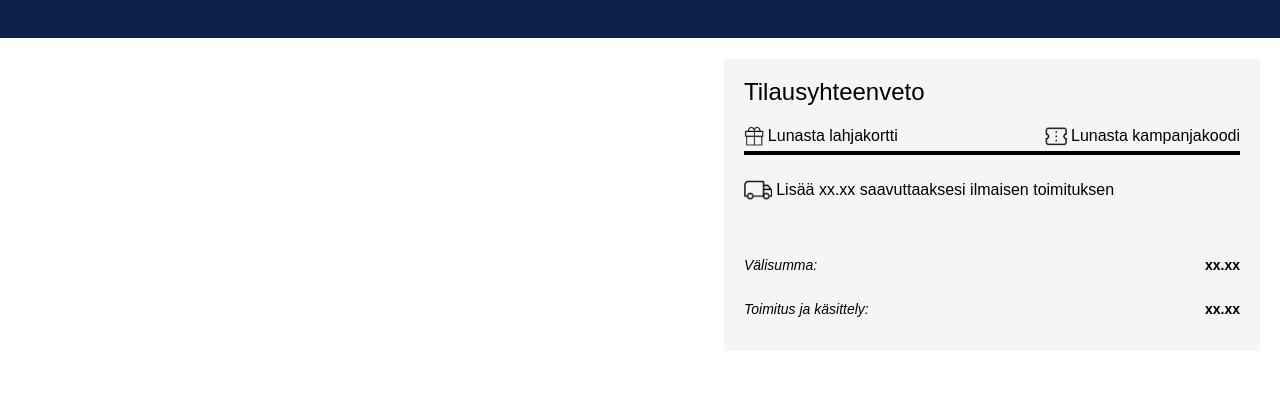
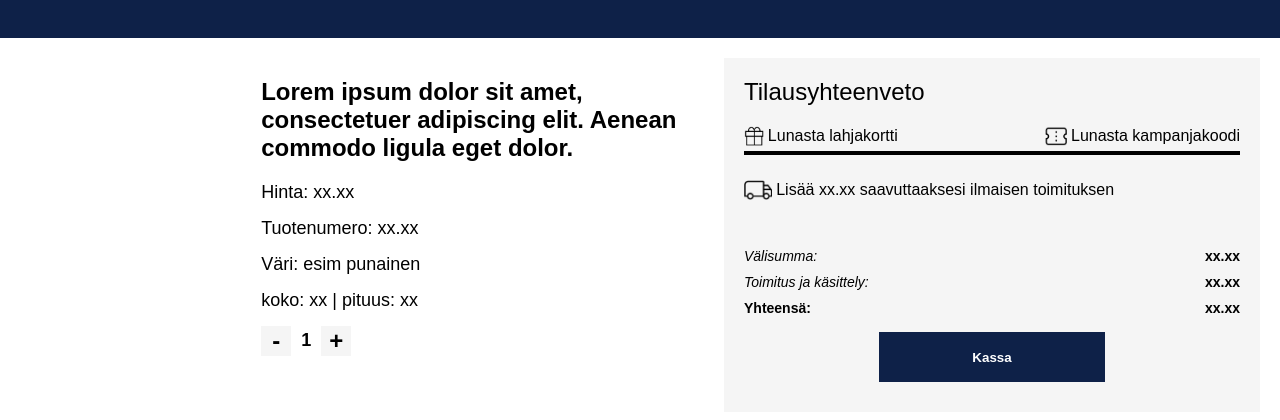
Before and after one commit to Futuraura/Nettix-fork, a plain HTML site: page Tuotteet/ostoskori.html in a window 1280 px wide. Shown: the part 82-502 px from the top of the page. Drawn offline with Linux system fonts and the light colour scheme.

Commit message:
ostoskori

```diff
--- a/Tuotteet/ostoskori.html
+++ b/Tuotteet/ostoskori.html
@@ -32,7 +32,25 @@
         <div class="main">
             <div class="containercart">
                 <div class="product">
+                    <div class="flexcart">
+                        <div class="containercartitem">
+                            <div class="iteminfo">
+                                <h2 class="bold">Lorem ipsum dolor sit amet, consectetuer adipiscing elit. Aenean commodo ligula eget dolor. </h2>
+                                <h2 class="size18px">Hinta: xx.xx</h2>
+                                <h2 class="size18px">Tuotenumero: xx.xx</h2>
+                                <h2 class="size18px">Väri: esim punainen</h2>
+                                <h2 class="size18px">koko: xx | pituus: xx</h2>
+                                <div class="flexrow">
+                                    <button class="buttonnorm" style="background-color: #F5F5F5; height: 30px; width: 30px;"><h2 class="margin0 bold" style="font-size: 24px;">-</h2></button>
+                                    <h2 class="size18px margin0 bold" style="margin-left: 10px; margin-right: 10px; height: fit-content;">1</h2>
+                                    <button class="buttonnorm" style="background-color: #F5F5F5; height: 30px; width: 30px;"><h2 class="margin0 bold" style="font-size: 24px;">+</h2></button>
+                                </div>
+                            </div>
+                            <div class="image">
 
+                            </div>
+                        </div>
+                    </div>
                 </div>
                 <div class="info2">
                     <h2>Tilausyhteenveto</h2>
@@ -59,14 +77,20 @@
                     </h2>
                     <br>
                     <div class="lunastamisflex">
-                        <h3 class="italic size14px">Välisumma:</h3>
-                        <h3 class="size14px bold">xx.xx</h3>
+                        <h3 class="italic size14px margin5px">Välisumma:</h3>
+                        <h3 class="size14px bold margin5px">xx.xx</h3>
                     </div>
                     <div class="lunastamisflex">
-                        <h3 class="italic size14px">Toimitus ja käsittely:</h3>
-                        <h3 class="size14px bold">xx.xx</h3>
+                        <h3 class="italic size14px margin5px">Toimitus ja käsittely:</h3>
+                        <h3 class="size14px bold margin5px">xx.xx</h3>
                     </div>
-
+                    <div class="lunastamisflex">
+                        <h3 class="bold size14px margin5px">Yhteensä:</h3>
+                        <h3 class="size14px bold margin5px">xx.xx</h3>
+                    </div>
+                    <h1 style="text-align: center; font-size: medium; margin-bottom: 10px;">
+                        <button class="ostamisnappi" id="kassa" style="padding: 0px 93.5px 0px 93.5px;"><h4>Kassa</h4></button>
+                    </h1>
                 </div>
             </div>
         </div>
--- a/style.css
+++ b/style.css
@@ -30,6 +30,19 @@ a {
 .size14px {
   font-size: 14px;
 }
+.size18px {
+  font-size: 18px;
+}
+
+.margin5px {
+  margin-top: 5px;
+  margin-bottom: 5px;
+}
+
+.margin0 {
+  margin: 0;
+}
+
 
 /*Main container*/
 .container {
@@ -126,6 +139,25 @@ a {
   text-align: left;
   align-items: center;
   justify-content: center;
+}
+/*Container for cart items*/
+.containercartitem {
+  margin-top: 20px;
+  align-self: center;
+  height: 330px;
+  width: 100%;
+  display: grid;
+  grid-template:
+      [row1-start] "image iteminfo" auto [row1-end]
+      / 30% 70%;
+}
+
+.iteminfo {
+  grid-area: iteminfo;
+  text-align: left;
+  padding-left: 10px;
+  padding-right: 20px;
+  align-items: center;
 }
 
 
@@ -424,3 +456,25 @@ div ::-webkit-scrollbar {
   display: flex;
   justify-content: space-between;
 }
+
+.flexcart {
+  flex-direction: column;
+  width: 100%;
+  height: fit-content;
+  display: flex;
+  margin-left: 40px;
+}
+
+.flexrow {
+  flex-direction: row;
+  width: 100%;
+  height: fit-content;
+  display: flex;
+  align-items: center;
+}
+
+.buttonnorm {
+  border: 0 0 0 0;
+  border-style: none;
+  font-family: Arial, Helvetica, sans-serif;
+}
```
Also changed, not shown: Tuotteet/tuotteet.html (+2 -2 lines).
